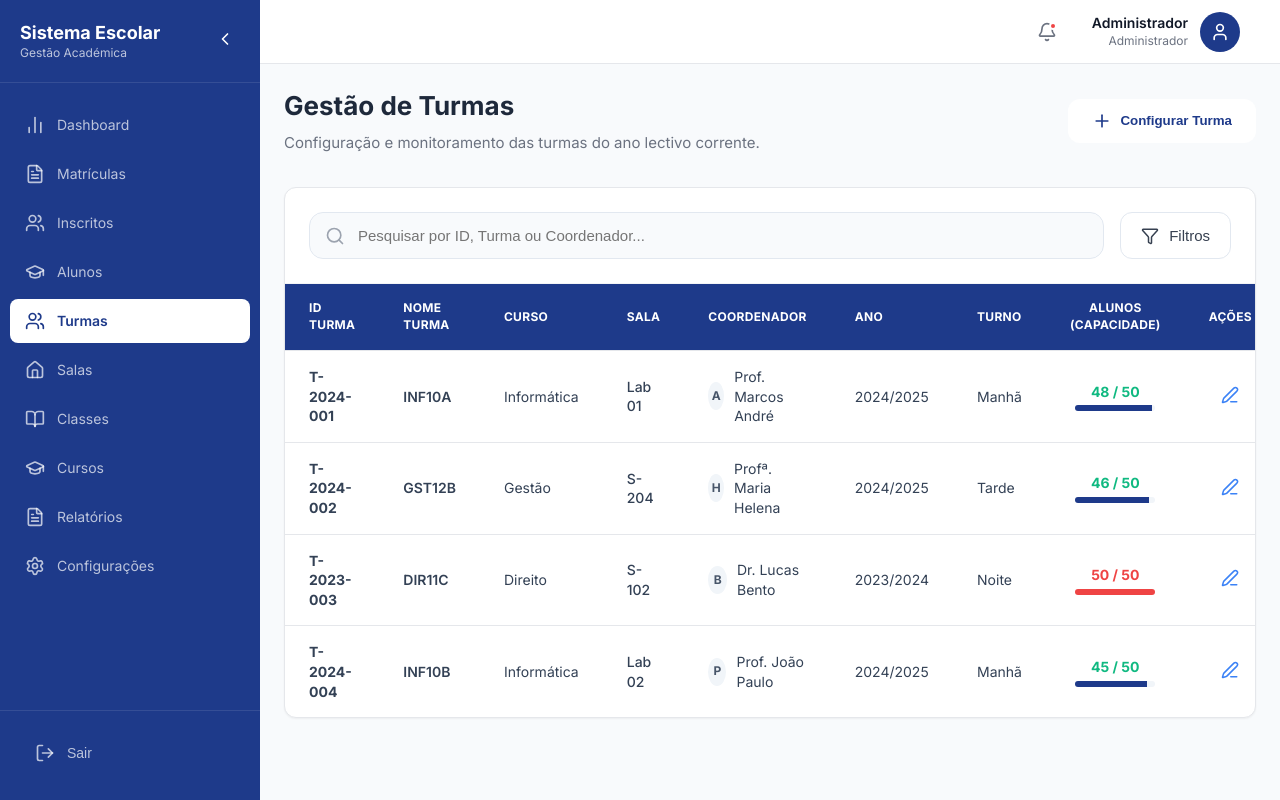
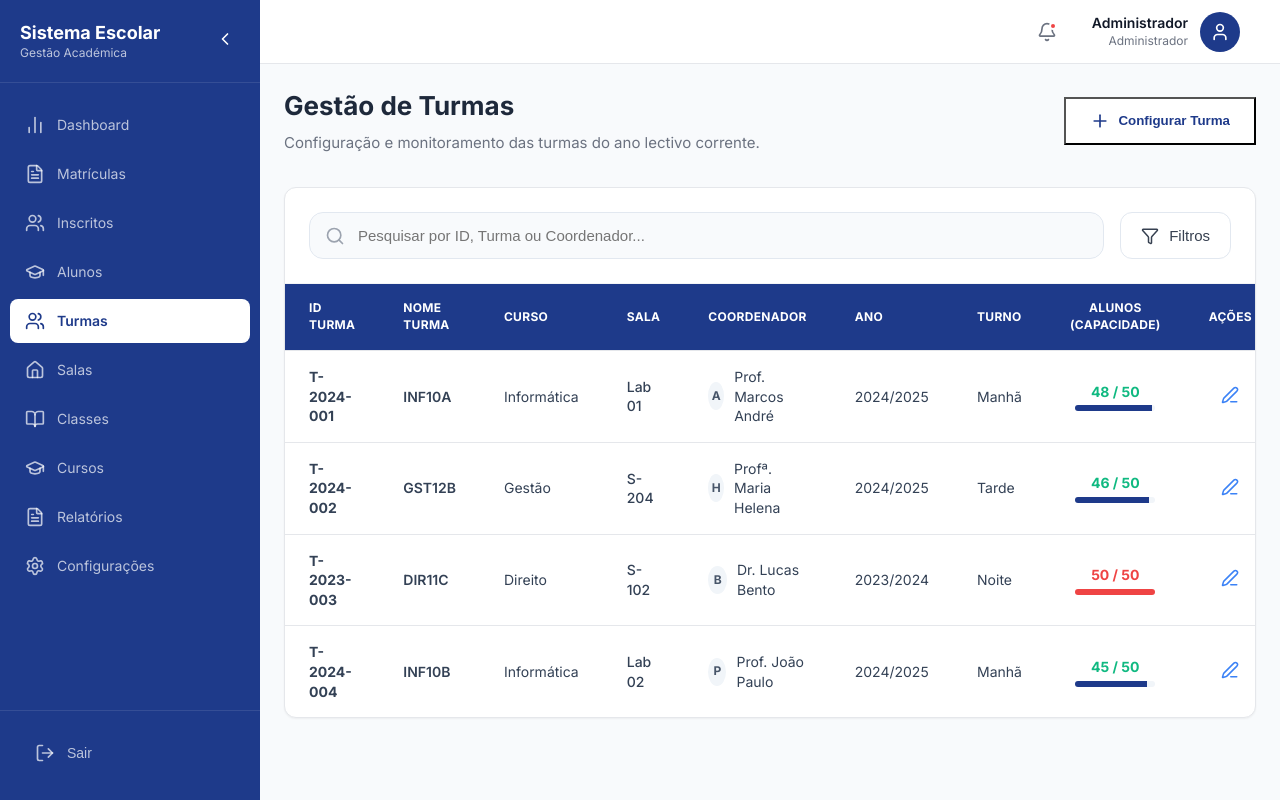
Before and after one commit to aguinaldoarnaldo/Projeto_fim_curso, a React (Vite) app in the folder frontend/: page /turma in a window 1280 px wide. Built offline with nearby package versions, Linux system fonts and the light colour scheme.

Commit message:
style: refine turmas page styling

```diff
--- a/frontend/src/pages/Turmas/Turmas.css
+++ b/frontend/src/pages/Turmas/Turmas.css
@@ -12,9 +12,8 @@
     align-items: center;
     gap: 8px;
     padding: 12px 24px;
-    border: none;
-    border-radius: 12px;
-    cursor: pointer;
+    background-color: var(--primary-color);
+    color: white;
     font-weight: 600;
 }
 
```
